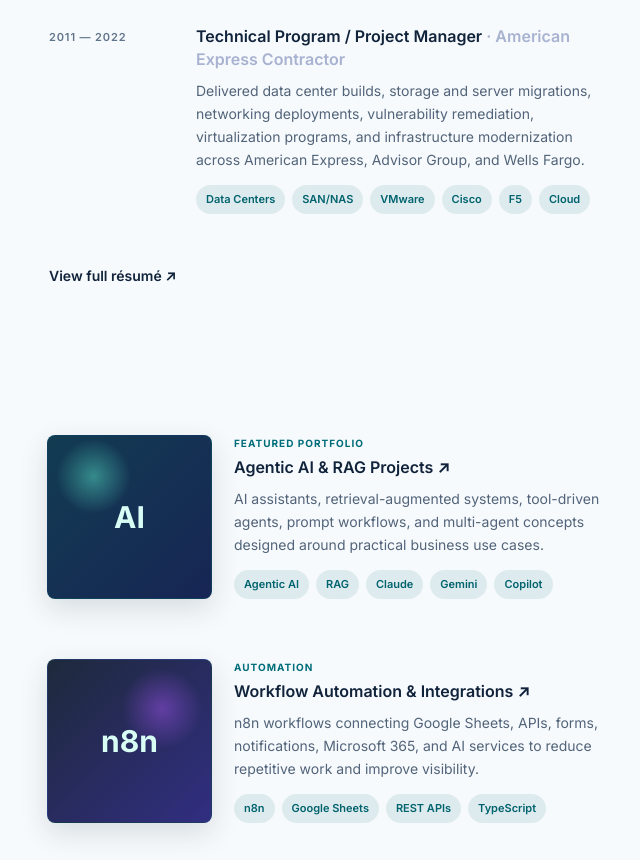
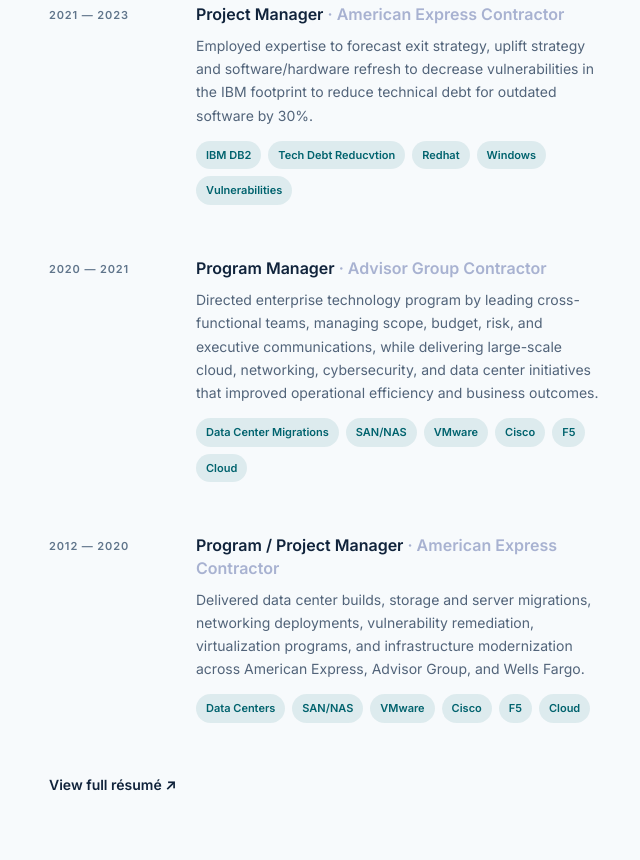
Before and after one commit to Charles85298/pro-it-help, a website: page public/index.html in a window 1280 px wide. Shown: the part 1534-2394 px from the top of the page, without its empty margins (617-1257 px from the left). Drawn offline with Linux system fonts and the light colour scheme.

Commit message:
Revise job titles and add new experience entry
Updated job titles and dates for various experience items. Added new experience entry for Program Manager role.

```diff
--- a/public/index.html
+++ b/public/index.html
@@ -108,16 +108,34 @@
           <article class="experience-item">
             <div class="experience-date">2023-2023</div>
             <div>
-              <h3>Technical Project Manager <span>· Discount Tire Contractor</span></h3>
+              <h3>Project Manager <span>· Discount Tire Contractor</span></h3>
               <p>Led a $1.2 million certificate lifecycle management program across AWS, Azure, and on-prem data centers, coordinating a ten-person team, vendors, financials, governance, and delivery.</p>
               <div class="tech-list"><span>Cybersecurity</span><span>AWS</span><span>Azure</span><span>PKI</span><span>Vendor Management</span></div>
             </div>
           </article>
 
           <article class="experience-item">
-            <div class="experience-date">2011 — 2022</div>
+            <div class="experience-date">2021 — 2023</div>
             <div>
-              <h3>Technical Program / Project Manager <span>· American Express Contractor</span></span></h3>
+              <h3>Project Manager <span>· American Express Contractor</span></h3>
+              <p>Employed expertise to forecast exit strategy, uplift strategy and software/hardware refresh to decrease vulnerabilities in the IBM footprint to reduce technical debt for outdated software by 30%.</p>
+              <div class="tech-list"><span>IBM DB2</span><span>Tech Debt Reducvtion</span><span>Redhat</span><span>Windows</span><span>Vulnerabilities</span></div>
+            </div>
+          </article>
+
+          <article class="experience-item">
+            <div class="experience-date">2020 — 2021</div>
+            <div>
+              <h3>Program Manager <span>· Advisor Group Contractor</span></span></h3>
+              <p>Directed enterprise technology program by leading cross-functional teams, managing scope, budget, risk, and executive communications, while delivering large-scale cloud, networking, cybersecurity, and data center initiatives that improved operational efficiency and business outcomes.</p>
+              <div class="tech-list"><span>Data Center Migrations</span><span>SAN/NAS</span><span>VMware</span><span>Cisco</span><span>F5</span><span>Cloud</span></div>
+            </div>
+          </article>
+
+          <article class="experience-item">
+            <div class="experience-date">2012 — 2020</div>
+            <div>
+              <h3>Program / Project Manager <span>· American Express Contractor</span></span></h3>
               <p>Delivered data center builds, storage and server migrations, networking deployments, vulnerability remediation, virtualization programs, and infrastructure modernization across American Express, Advisor Group, and Wells Fargo.</p>
               <div class="tech-list"><span>Data Centers</span><span>SAN/NAS</span><span>VMware</span><span>Cisco</span><span>F5</span><span>Cloud</span></div>
             </div>
```
